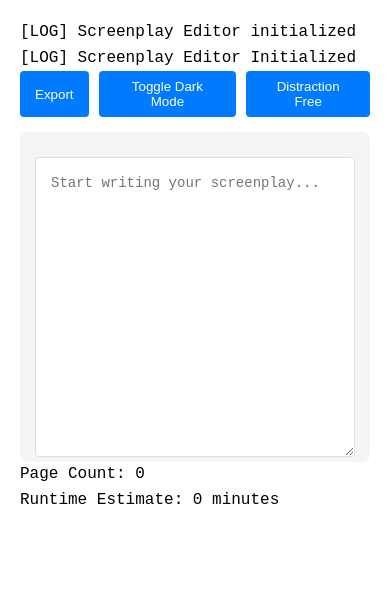
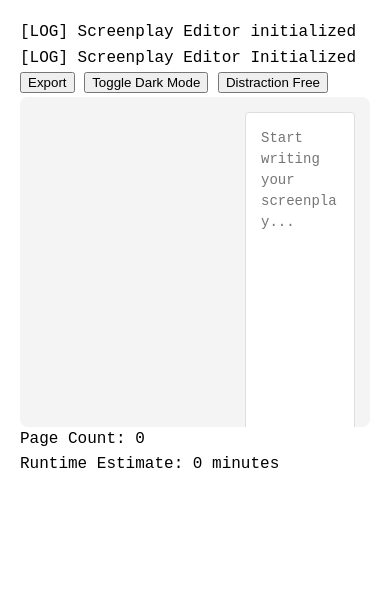
Before and after one commit to Heroesjouney/STORYSCOPE_Screenplay, a website: page index.html in a window 390 px wide. Drawn offline with nearby package versions, Linux system fonts and the light colour scheme.

Commit message:
Add files via upload

```diff
--- a/style.css
+++ b/style.css
@@ -121,6 +121,11 @@ body.distraction-free #screenplay-editor {
     display: inline-block;
 }
 
+#dropdowns {
+    position: absolute;
+    z-index: 100;
+}
+
 .dropdown-content {
     display: none;
     position: absolute;
@@ -150,39 +155,21 @@ body.distraction-free #screenplay-editor {
     background-color: #f1f1f1;
 }
 
-/* Toolbar */
-#toolbar {
-    display: flex;
-    gap: 10px;
-    margin-bottom: 15px;
+/* Time of Day Dropdown Specific Styling */
+#time-of-day-dropdown .dropdown-content,
+#transition-dropdown .dropdown-content {
+    width: 150px;
+    max-height: 200px;
+    overflow-y: auto;
 }
 
-#toolbar button {
-    padding: 8px 15px;
-    background-color: var(--accent-color);
-    color: white;
-    border: none;
-    border-radius: 4px;
-    cursor: pointer;
-    transition: opacity 0.3s;
+#time-of-day-dropdown .dropdown-content span,
+#transition-dropdown .dropdown-content span {
+    padding: 10px 15px;
+    border-bottom: 1px solid #eee;
 }
 
-#toolbar button:hover {
-    opacity: 0.9;
+#time-of-day-dropdown .dropdown-content span:last-child,
+#transition-dropdown .dropdown-content span:last-child {
+    border-bottom: none;
 }
-
-/* Responsive Design */
-@media (max-width: 768px) {
-    #editor-container {
-        flex-direction: column;
-    }
-
-    #scene-list {
-        max-width: 100%;
-        min-width: 100%;
-    }
-
-    #screenplay-editor {
-        min-height: 300px;
-    }
-}
```
